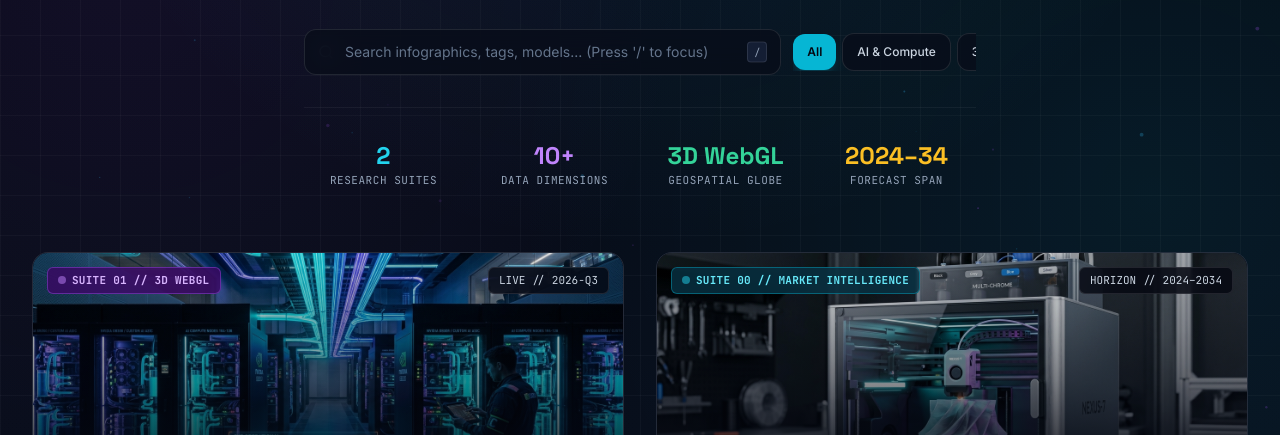
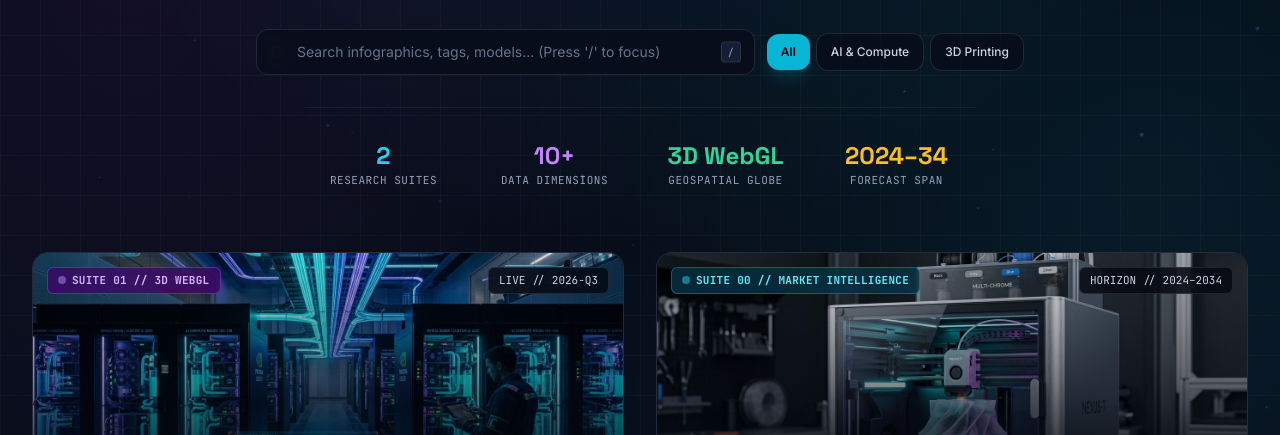
Before and after one commit to CodeSome3D/Graphs, a plain HTML site: page index.html in a window 1280 px wide. Shown: the part 365-800 px from the top of the page. Drawn offline with nearby package versions, Linux system fonts and the light colour scheme.

Commit message:
Index update
Tag field update

```diff
--- a/index.html
+++ b/index.html
@@ -287,9 +287,9 @@
             </p>
 
             <!-- Search and Filter Hub -->
-            <div class="flex flex-col sm:flex-row items-center justify-center gap-3 max-w-2xl mx-auto">
-                <div class="relative w-full">
-                    <svg class="absolute left-3.5 top-1/2 -translate-y-1/2 w-4 h-4 text-slate-400" viewBox="0 0 24 24" fill="none" stroke="currentColor" stroke-width="2">
+            <div class="flex flex-col sm:flex-row items-stretch sm:items-center justify-center gap-3 max-w-3xl mx-auto w-full">
+                <div class="relative flex-1 w-full">
+                    <svg class="absolute left-3.5 top-1/2 -translate-y-1/2 w-4 h-4 text-slate-400 pointer-events-none" viewBox="0 0 24 24" fill="none" stroke="currentColor" stroke-width="2">
                         <circle cx="11" cy="11" r="8"></circle>
                         <line x1="21" y1="21" x2="16.65" y2="16.65"></line>
                     </svg>
@@ -299,11 +299,11 @@
                         placeholder="Search infographics, tags, models... (Press '/' to focus)"
                         class="w-full bg-dark-900/80 border border-white/10 focus:border-cyan-400/80 rounded-xl pl-10 pr-12 py-3 text-sm text-white placeholder-slate-500 focus:outline-none focus:ring-2 focus:ring-cyan-500/20 backdrop-blur-md transition-all font-sans"
                     >
-                    <span class="absolute right-3.5 top-1/2 -translate-y-1/2 px-1.5 py-0.5 rounded bg-dark-800 border border-white/10 text-[10px] font-mono text-slate-400 hidden sm:inline">/</span >
+                    <span class="absolute right-3.5 top-1/2 -translate-y-1/2 px-1.5 py-0.5 rounded bg-dark-800 border border-white/10 text-[10px] font-mono text-slate-400 hidden sm:inline">/</span>
                 </div>
 
                 <!-- Filter Category Tabs -->
-                <div class="flex items-center gap-1.5 w-full sm:w-auto overflow-x-auto pb-1 sm:pb-0 scrollbar-none">
+                <div class="flex items-center justify-center gap-1.5 flex-shrink-0">
                     <button class="filter-btn active px-3.5 py-2.5 rounded-xl text-xs font-medium bg-cyan-500 text-dark-950 font-semibold shadow-lg shadow-cyan-500/20 transition-all whitespace-nowrap" data-filter="all">All</button>
                     <button class="filter-btn px-3.5 py-2.5 rounded-xl text-xs font-medium bg-dark-900/80 hover:bg-dark-800 border border-white/10 text-slate-300 hover:text-white transition-all whitespace-nowrap" data-filter="ai">AI & Compute</button>
                     <button class="filter-btn px-3.5 py-2.5 rounded-xl text-xs font-medium bg-dark-900/80 hover:bg-dark-800 border border-white/10 text-slate-300 hover:text-white transition-all whitespace-nowrap" data-filter="3d">3D Printing</button>
```
